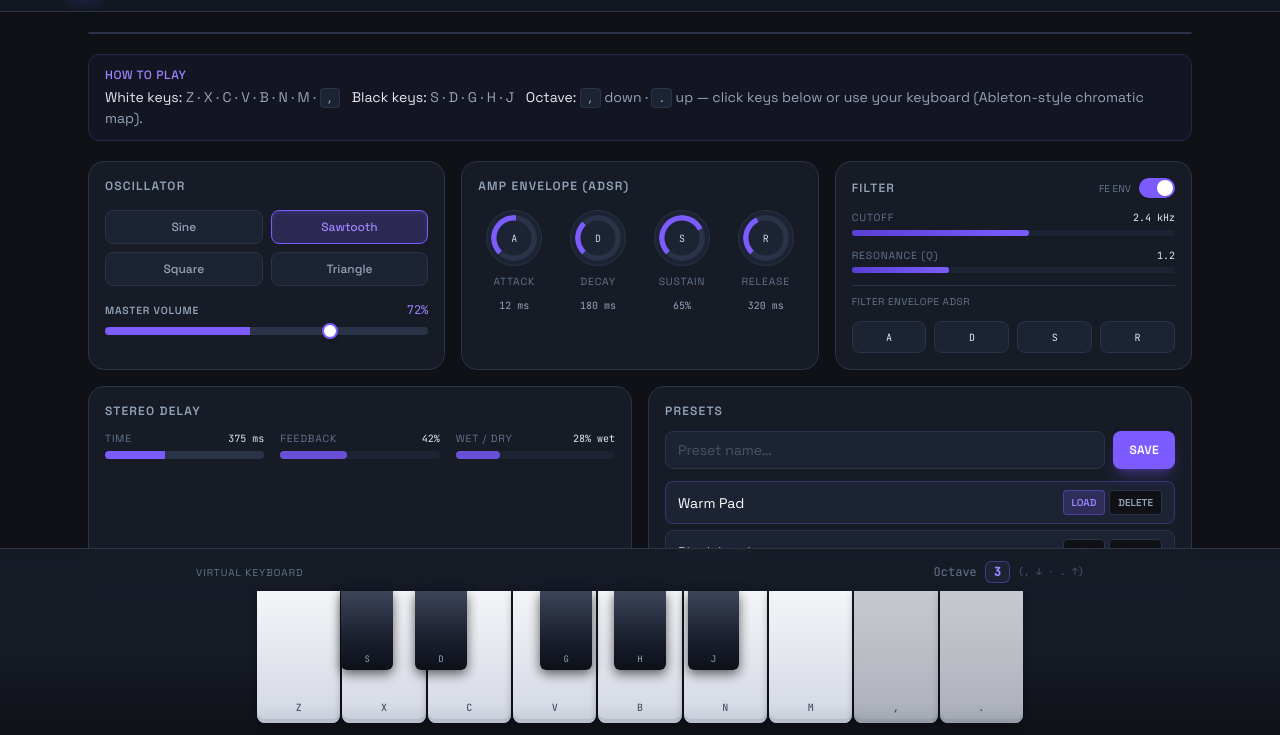
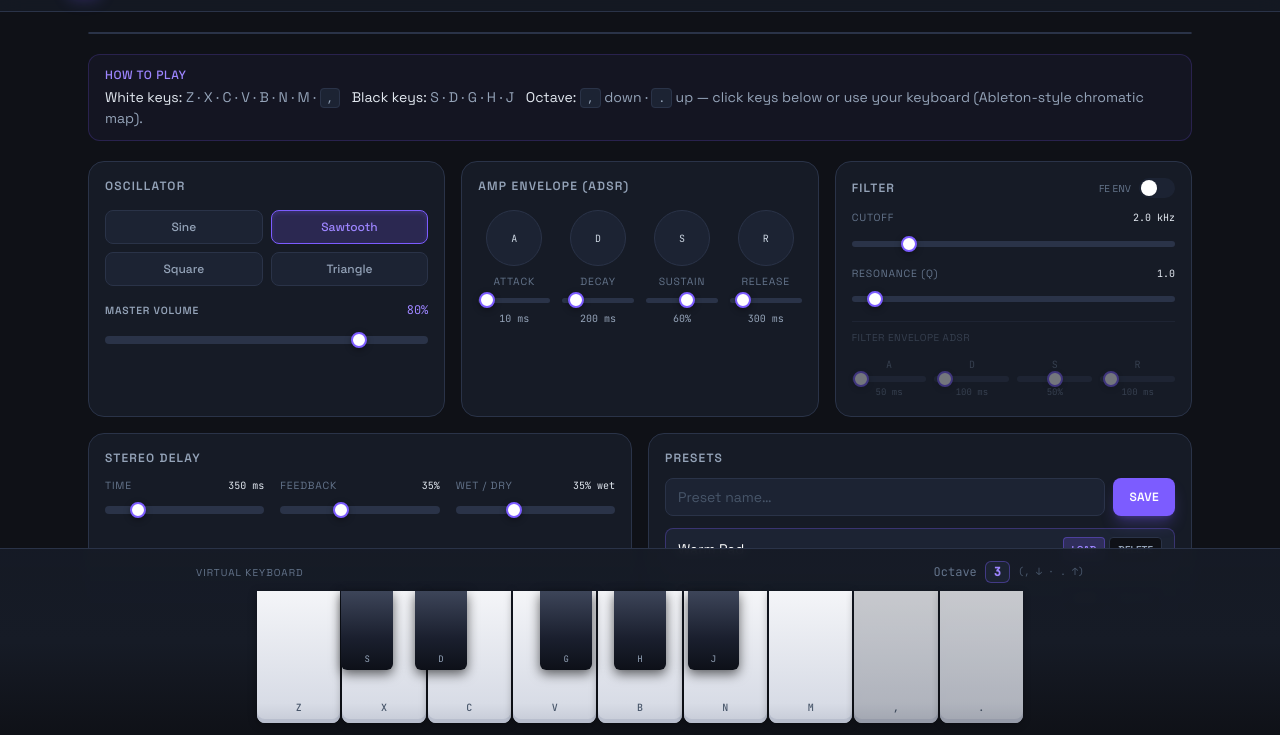
Before and after one commit to linze0721/synth-pad, a website built with Vite: page index.html in a window 1280 px wide. Shown: the part 65-800 px from the top of the page. Built offline with nearby package versions, Linux system fonts and the light colour scheme.

Commit message:
feat: wire synth parameters to UI controls
Signed-off-by: Berserk Agent <berserk@agent.local>

```diff
--- a/index.html
+++ b/index.html
@@ -79,20 +79,18 @@
 
       <section class="lg:col-span-4 rounded-2xl border border-surface-border bg-surface-raised p-4 space-y-4">
         <h2 class="text-xs font-semibold uppercase tracking-widest text-slate-400">Oscillator</h2>
-        <div class="grid grid-cols-2 gap-2">
-          <button type="button" class="px-3 py-2 rounded-lg text-xs font-medium border border-surface-border bg-surface-panel text-slate-400 hover:border-slate-500">Sine</button>
-          <button type="button" class="px-3 py-2 rounded-lg text-xs font-medium border border-accent bg-accent/20 text-accent-glow shadow-inner shadow-accent/20">Sawtooth</button>
-          <button type="button" class="px-3 py-2 rounded-lg text-xs font-medium border border-surface-border bg-surface-panel text-slate-400 hover:border-slate-500">Square</button>
-          <button type="button" class="px-3 py-2 rounded-lg text-xs font-medium border border-surface-border bg-surface-panel text-slate-400 hover:border-slate-500">Triangle</button>
+        <div class="grid grid-cols-2 gap-2" id="waveform-group" role="group" aria-label="Oscillator waveform">
+          <button type="button" id="waveform-sine" data-waveform="sine" aria-pressed="false" class="px-3 py-2 rounded-lg text-xs font-medium border border-surface-border bg-surface-panel text-slate-400 hover:border-slate-500">Sine</button>
+          <button type="button" id="waveform-sawtooth" data-waveform="sawtooth" aria-pressed="true" class="px-3 py-2 rounded-lg text-xs font-medium border border-accent bg-accent/20 text-accent-glow shadow-inner shadow-accent/20">Sawtooth</button>
+          <button type="button" id="waveform-square" data-waveform="square" aria-pressed="false" class="px-3 py-2 rounded-lg text-xs font-medium border border-surface-border bg-surface-panel text-slate-400 hover:border-slate-500">Square</button>
+          <button type="button" id="waveform-triangle" data-waveform="triangle" aria-pressed="false" class="px-3 py-2 rounded-lg text-xs font-medium border border-surface-border bg-surface-panel text-slate-400 hover:border-slate-500">Triangle</button>
         </div>
         <div>
           <div class="flex justify-between items-baseline mb-2">
             <span class="control-label font-semibold uppercase text-slate-400">Master volume</span>
-            <span class="font-mono text-xs text-accent-glow">72%</span>
+            <span id="master-volume-value" class="font-mono text-xs text-accent-glow">80%</span>
           </div>
-          <div class="h-2 rounded-full slider-track relative">
-            <div class="absolute right-[28%] top-1/2 -translate-y-1/2 w-4 h-4 rounded-full bg-white shadow-md border-2 border-accent"></div>
-          </div>
+          <input type="range" id="master-volume" class="param-range w-full" min="0" max="100" step="1" value="80" aria-label="Master volume" />
         </div>
       </section>
 
@@ -100,36 +98,36 @@
         <h2 class="text-xs font-semibold uppercase tracking-widest text-slate-400 mb-4">Amp envelope (ADSR)</h2>
         <div class="grid grid-cols-4 gap-3">
           <div class="flex flex-col items-center gap-2">
-            <div class="relative w-14 h-14 rounded-full bg-surface-panel border border-surface-border flex items-center justify-center">
-              <div class="absolute inset-1 rounded-full knob-ring"></div>
-              <span class="relative text-[10px] font-mono text-slate-300">A</span>
-            </div>
+            <label class="relative w-14 h-14 rounded-full bg-surface-panel border border-surface-border flex items-center justify-center cursor-pointer" for="amp-a">
+              <span class="relative text-[10px] font-mono text-slate-300 pointer-events-none">A</span>
+            </label>
             <span class="control-label text-slate-500 uppercase">Attack</span>
-            <span class="font-mono text-[10px] text-slate-400">12 ms</span>
+            <input type="range" id="amp-a" class="param-range param-range--knob w-full max-w-[4.5rem]" min="1" max="2000" step="1" value="10" aria-label="Amp attack" />
+            <span id="amp-a-value" class="font-mono text-[10px] text-slate-400">10 ms</span>
           </div>
           <div class="flex flex-col items-center gap-2">
-            <div class="relative w-14 h-14 rounded-full bg-surface-panel border border-surface-border flex items-center justify-center">
-              <div class="absolute inset-1 rounded-full knob-ring" style="background: conic-gradient(from 225deg, #7c5cff 0deg, #7c5cff 90deg, #2a3348 90deg);"></div>
-              <span class="relative text-[10px] font-mono text-slate-300">D</span>
-            </div>
+            <label class="relative w-14 h-14 rounded-full bg-surface-panel border border-surface-border flex items-center justify-center cursor-pointer" for="amp-d">
+              <span class="relative text-[10px] font-mono text-slate-300 pointer-events-none">D</span>
+            </label>
             <span class="control-label text-slate-500 uppercase">Decay</span>
-            <span class="font-mono text-[10px] text-slate-400">180 ms</span>
+            <input type="range" id="amp-d" class="param-range param-range--knob w-full max-w-[4.5rem]" min="1" max="2000" step="1" value="200" aria-label="Amp decay" />
+            <span id="amp-d-value" class="font-mono text-[10px] text-slate-400">200 ms</span>
           </div>
           <div class="flex flex-col items-center gap-2">
-            <div class="relative w-14 h-14 rounded-full bg-surface-panel border border-surface-border flex items-center justify-center">
-              <div class="absolute inset-1 rounded-full knob-ring" style="background: conic-gradient(from 225deg, #7c5cff 0deg, #7c5cff 200deg, #2a3348 200deg);"></div>
-              <span class="relative text-[10px] font-mono text-slate-300">S</span>
-            </div>
+            <label class="relative w-14 h-14 rounded-full bg-surface-panel border border-surface-border flex items-center justify-center cursor-pointer" for="amp-s">
+              <span class="relative text-[10px] font-mono text-slate-300 pointer-events-none">S</span>
+            </label>
             <span class="control-label text-slate-500 uppercase">Sustain</span>
-            <span class="font-mono text-[10px] text-slate-400">65%</span>
+            <input type="range" id="amp-s" class="param-range param-range--knob w-full max-w-[4.5rem]" min="0" max="100" step="1" value="60" aria-label="Amp sustain" />
+            <span id="amp-s-value" class="font-mono text-[10px] text-slate-400">60%</span>
           </div>
           <div class="flex flex-col items-center gap-2">
-            <div class="relative w-14 h-14 rounded-full bg-surface-panel border border-surface-border flex items-center justify-center">
-              <div class="absolute inset-1 rounded-full knob-ring" style="background: conic-gradient(from 225deg, #7c5cff 0deg, #7c5cff 110deg, #2a3348 110deg);"></div>
-              <span class="relative text-[10px] font-mono text-slate-300">R</span>
-            </div>
+            <label class="relative w-14 h-14 rounded-full bg-surface-panel border border-surface-border flex items-center justify-center cursor-pointer" for="amp-r">
+              <span class="relative text-[10px] font-mono text-slate-300 pointer-events-none">R</span>
+            </label>
             <span class="control-label text-slate-500 uppercase">Release</span>
-            <span class="font-mono text-[10px] text-slate-400">320 ms</span>
+            <input type="range" id="amp-r" class="param-range param-range--knob w-full max-w-[4.5rem]" min="1" max="3000" step="1" value="300" aria-label="Amp release" />
+            <span id="amp-r-value" class="font-mono text-[10px] text-slate-400">300 ms</span>
           </div>
         </div>
       </section>
@@ -137,29 +135,45 @@
       <section class="lg:col-span-4 rounded-2xl border border-surface-border bg-surface-raised p-4 space-y-3">
         <div class="flex justify-between items-center">
           <h2 class="text-xs font-semibold uppercase tracking-widest text-slate-400">Filter</h2>
-          <label class="flex items-center gap-2 cursor-pointer">
+          <button type="button" id="filter-fe-env" class="flex items-center gap-2 cursor-pointer bg-transparent border-0 p-0" role="switch" aria-checked="false" aria-label="Filter envelope">
             <span class="text-[10px] text-slate-500 uppercase">FE env</span>
-            <div class="w-9 h-5 rounded-full bg-accent relative">
-              <div class="absolute right-0.5 top-0.5 w-4 h-4 rounded-full bg-white shadow"></div>
-            </div>
-          </label>
+            <span data-fe-track class="w-9 h-5 rounded-full bg-surface-panel relative inline-block">
+              <span data-fe-knob class="absolute left-0.5 top-0.5 w-4 h-4 rounded-full bg-white shadow"></span>
+            </span>
+          </button>
         </div>
         <div class="space-y-3">
           <div>
-            <div class="flex justify-between mb-1"><span class="control-label uppercase text-slate-500">Cutoff</span><span class="font-mono text-[10px]">2.4 kHz</span></div>
-            <div class="h-1.5 rounded-full bg-surface-panel"><div class="h-full w-[55%] rounded-full bg-gradient-to-r from-accent-dim to-accent"></div></div>
+            <div class="flex justify-between mb-1"><span class="control-label uppercase text-slate-500">Cutoff</span><span id="filter-cutoff-value" class="font-mono text-[10px]">2.0 kHz</span></div>
+            <input type="range" id="filter-cutoff" class="param-range param-range--thin w-full" min="80" max="12000" step="10" value="2000" aria-label="Filter cutoff" />
           </div>
           <div>
-            <div class="flex justify-between mb-1"><span class="control-label uppercase text-slate-500">Resonance (Q)</span><span class="font-mono text-[10px]">1.2</span></div>
-            <div class="h-1.5 rounded-full bg-surface-panel"><div class="h-full w-[30%] rounded-full bg-gradient-to-r from-accent-dim to-accent"></div></div>
+            <div class="flex justify-between mb-1"><span class="control-label uppercase text-slate-500">Resonance (Q)</span><span id="filter-resonance-value" class="font-mono text-[10px]">1.0</span></div>
+            <input type="range" id="filter-resonance" class="param-range param-range--thin w-full" min="0.1" max="18" step="0.1" value="1" aria-label="Filter resonance" />
           </div>
         </div>
-        <div class="pt-2 border-t border-surface-border grid grid-cols-4 gap-2 opacity-100">
+        <div id="filter-fe-adsr" class="pt-2 border-t border-surface-border grid grid-cols-4 gap-2 opacity-40 pointer-events-none">
           <p class="col-span-4 text-[10px] text-slate-500 uppercase tracking-wider mb-1">Filter envelope ADSR</p>
-          <div class="text-center"><div class="h-8 rounded-lg bg-surface-panel border border-surface-border flex items-center justify-center text-[10px] font-mono">A</div></div>
-          <div class="text-center"><div class="h-8 rounded-lg bg-surface-panel border border-surface-border flex items-center justify-center text-[10px] font-mono">D</div></div>
-          <div class="text-center"><div class="h-8 rounded-lg bg-surface-panel border border-surface-border flex items-center justify-center text-[10px] font-mono">S</div></div>
-          <div class="text-center"><div class="h-8 rounded-lg bg-surface-panel border border-surface-border flex items-center justify-center text-[10px] font-mono">R</div></div>
+          <div class="text-center flex flex-col gap-1">
+            <span class="text-[10px] font-mono text-slate-500">A</span>
+            <input type="range" id="fe-a" class="param-range param-range--thin w-full" min="1" max="2000" step="1" value="50" aria-label="Filter env attack" />
+            <span id="fe-a-value" class="font-mono text-[9px] text-slate-500">50 ms</span>
+          </div>
+          <div class="text-center flex flex-col gap-1">
+            <span class="text-[10px] font-mono text-slate-500">D</span>
+            <input type="range" id="fe-d" class="param-range param-range--thin w-full" min="1" max="2000" step="1" value="150" aria-label="Filter env decay" />
+            <span id="fe-d-value" class="font-mono text-[9px] text-slate-500">150 ms</span>
+          </div>
+          <div class="text-center flex flex-col gap-1">
+            <span class="text-[10px] font-mono text-slate-500">S</span>
+            <input type="range" id="fe-s" class="param-range param-range--thin w-full" min="0" max="100" step="1" value="50" aria-label="Filter env sustain" />
+            <span id="fe-s-value" class="font-mono text-[9px] text-slate-500">50%</span>
+          </div>
+          <div class="text-center flex flex-col gap-1">
+            <span class="text-[10px] font-mono text-slate-500">R</span>
+            <input type="range" id="fe-r" class="param-range param-range--thin w-full" min="1" max="2000" step="1" value="200" aria-label="Filter env release" />
+            <span id="fe-r-value" class="font-mono text-[9px] text-slate-500">200 ms</span>
+          </div>
         </div>
       </section>
 
@@ -167,16 +181,16 @@
         <h2 class="text-xs font-semibold uppercase tracking-widest text-slate-400">Stereo delay</h2>
         <div class="grid sm:grid-cols-3 gap-4">
           <div>
-            <div class="flex justify-between mb-1"><span class="control-label uppercase text-slate-500">Time</span><span class="font-mono text-[10px]">375 ms</span></div>
-            <div class="h-2 rounded-full slider-track" style="background: linear-gradient(90deg, #7c5cff 0%, #7c5cff 38%, #2a3348 38%);"></div>
+            <div class="flex justify-between mb-1"><span class="control-label uppercase text-slate-500">Time</span><span id="delay-time-value" class="font-mono text-[10px]">350 ms</span></div>
+            <input type="range" id="delay-time" class="param-range w-full" min="0" max="2000" step="5" value="350" aria-label="Delay time" />
           </div>
           <div>
-            <div class="flex justify-between mb-1"><span class="control-label uppercase text-slate-500">Feedback</span><span class="font-mono text-[10px]">42%</span></div>
-            <div class="h-2 rounded-full bg-surface-panel"><div class="h-full w-[42%] rounded-full bg-accent/80"></div></div>
+            <div class="flex justify-between mb-1"><span class="control-label uppercase text-slate-500">Feedback</span><span id="delay-feedback-value" class="font-mono text-[10px]">35%</span></div>
+            <input type="range" id="delay-feedback" class="param-range w-full" min="0" max="95" step="1" value="35" aria-label="Delay feedback" />
           </div>
           <div>
-            <div class="flex justify-between mb-1"><span class="control-label uppercase text-slate-500">Wet / dry</span><span class="font-mono text-[10px]">28% wet</span></div>
-            <div class="h-2 rounded-full bg-surface-panel"><div class="h-full w-[28%] rounded-full bg-accent/80"></div></div>
+            <div class="flex justify-between mb-1"><span class="control-label uppercase text-slate-500">Wet / dry</span><span id="delay-mix-value" class="font-mono text-[10px]">35% wet</span></div>
+            <input type="range" id="delay-mix" class="param-range w-full" min="0" max="100" step="1" value="35" aria-label="Delay wet mix" />
           </div>
         </div>
       </section>
--- a/src/main.js
+++ b/src/main.js
@@ -1,6 +1,7 @@
 import './style.css'
 import { createAudioEngine } from './audio/AudioEngine.js'
 import { initKeyboard } from './input/keyboard.js'
+import { bindSynthControls } from './ui/bindControls.js'
 
 const engine = createAudioEngine()
 
@@ -9,5 +10,6 @@ if (!engine.available) {
 } else {
   engine.init()
   engine.attachUserGestureResume()
+  bindSynthControls(engine)
   initKeyboard(engine)
 }
--- a/src/style.css
+++ b/src/style.css
@@ -60,3 +60,41 @@ body {
   font-size: 0.65rem;
   letter-spacing: 0.08em;
 }
+
+.param-range {
+  -webkit-appearance: none;
+  appearance: none;
+  height: 0.5rem;
+  border-radius: 9999px;
+  background: var(--surface-border);
+  outline: none;
+}
+
+.param-range--thin {
+  height: 0.375rem;
+}
+
+.param-range--knob {
+  height: 0.35rem;
+}
+
+.param-range::-webkit-slider-thumb {
+  -webkit-appearance: none;
+  width: 1rem;
+  height: 1rem;
+  border-radius: 50%;
+  background: #fff;
+  border: 2px solid var(--accent);
+  box-shadow: 0 2px 6px rgba(0, 0, 0, 0.35);
+  cursor: pointer;
+}
+
+.param-range::-moz-range-thumb {
+  width: 1rem;
+  height: 1rem;
+  border-radius: 50%;
+  background: #fff;
+  border: 2px solid var(--accent);
+  box-shadow: 0 2px 6px rgba(0, 0, 0, 0.35);
+  cursor: pointer;
+}
--- /dev/null
+++ b/src/ui/bindControls.js
@@ -0,0 +1,246 @@
+const THROTTLE_MS = 32;
+
+/**
+ * @param {(...args: unknown[]) => void} fn
+ * @param {number} ms
+ */
+function throttle(fn, ms) {
+  let last = 0;
+  /** @type {ReturnType<typeof setTimeout> | null} */
+  let timer = null;
+  return (...args) => {
+    const now = Date.now();
+    const run = () => {
+      last = Date.now();
+      fn(...args);
+    };
+    if (now - last >= ms) {
+      run();
+    } else if (!timer) {
+      timer = setTimeout(() => {
+        timer = null;
+        run();
+      }, ms - (now - last));
+    }
+  };
+}
+
+/**
+ * @param {import('../audio/AudioEngine.js').AudioEngine} engine
+ * @returns {string[]}
+ */
+export function bindSynthControls(engine) {
+  const vm = () => engine.voiceManager;
+  if (!vm()) {
+    return [];
+  }
+
+  const wired = [];
+
+  const waveButtons = document.querySelectorAll('[data-waveform]');
+  const setWaveformActive = (type) => {
+    for (const btn of waveButtons) {
+      const isActive = btn.getAttribute('data-waveform') === type;
+      btn.classList.toggle('border-accent', isActive);
+      btn.classList.toggle('bg-accent/20', isActive);
+      btn.classList.toggle('text-accent-glow', isActive);
+      btn.classList.toggle('shadow-inner', isActive);
+      btn.classList.toggle('shadow-accent/20', isActive);
+      btn.classList.toggle('border-surface-border', !isActive);
+      btn.classList.toggle('bg-surface-panel', !isActive);
+      btn.classList.toggle('text-slate-400', !isActive);
+      btn.setAttribute('aria-pressed', isActive ? 'true' : 'false');
+    }
+  };
+
+  for (const btn of waveButtons) {
+    if (btn.id) {
+      wired.push(btn.id);
+    }
+    btn.addEventListener('click', () => {
+      const wf = /** @type {OscillatorType} */ (btn.getAttribute('data-waveform'));
+      vm().setParams({ waveform: wf });
+      setWaveformActive(wf);
+    });
+  }
+  setWaveformActive(vm().getParams().waveform);
+
+  const masterVol = document.getElementById('master-volume');
+  const masterVolLabel = document.getElementById('master-volume-value');
+  if (masterVol instanceof HTMLInputElement) {
+    wired.push('master-volume');
+    masterVol.value = String(Math.round(engine.masterVolume * 100));
+    const applyMaster = throttle((v) => {
+      engine.masterVolume = v / 100;
+      if (masterVolLabel) {
+        masterVolLabel.textContent = `${Math.round(v)}%`;
+      }
+    }, THROTTLE_MS);
+    masterVol.addEventListener('input', () => applyMaster(Number(masterVol.value)));
+    applyMaster(Number(masterVol.value));
+  }
+
+  const bindAdsr = (prefix, key) => {
+    const input = document.getElementById(`${prefix}-${key}`);
+    const label = document.getElementById(`${prefix}-${key}-value`);
+    if (!(input instanceof HTMLInputElement)) {
+      return;
+    }
+    wired.push(`${prefix}-${key}`);
+    const params = vm().getParams();
+    const adsr =
+      prefix === 'amp' ? params.ampAdsr : params.filter.feAdsr;
+    if (key === 's') {
+      input.value = String(Math.round((adsr.s ?? 0.5) * 100));
+    } else if (key === 'a' || key === 'd' || key === 'r') {
+      input.value = String(Math.round((adsr[key] ?? 0.1) * 1000));
+    }
+    const apply = throttle((raw) => {
+      const num = Number(raw);
+      if (prefix === 'amp') {
+        if (key === 's') {
+          vm().setParams({ ampAdsr: { [key]: num / 100 } });
+          if (label) {
+            label.textContent = `${Math.round(num)}%`;
+          }
+        } else {
+          vm().setParams({ ampAdsr: { [key]: num / 1000 } });
+          if (label) {
+            label.textContent = `${Math.round(num)} ms`;
+          }
+        }
+      } else if (prefix === 'fe') {
+        if (key === 's') {
+          vm().setParams({ filter: { feAdsr: { [key]: num / 100 } } });
+          if (label) {
+            label.textContent = `${Math.round(num)}%`;
+          }
+        } else {
+          vm().setParams({ filter: { feAdsr: { [key]: num / 1000 } } });
+          if (label) {
+            label.textContent = `${Math.round(num)} ms`;
+          }
+        }
+      }
+    }, THROTTLE_MS);
+    input.addEventListener('input', () => apply(input.value));
+    apply(input.value);
+  };
+
+  ['a', 'd', 's', 'r'].forEach((k) => bindAdsr('amp', k));
+
+  const cutoff = document.getElementById('filter-cutoff');
+  const cutoffLabel = document.getElementById('filter-cutoff-value');
+  if (cutoff instanceof HTMLInputElement) {
+    wired.push('filter-cutoff');
+    const p = vm().getParams().filter;
+    cutoff.value = String(Math.round(p.cutoff));
+    const applyCutoff = throttle((hz) => {
+      vm().setFilterCutoff(hz);
+      if (cutoffLabel) {
+        const n = Number(hz);
+        cutoffLabel.textContent =
+          n >= 1000 ? `${(n / 1000).toFixed(1)} kHz` : `${Math.round(n)} Hz`;
+      }
+    }, THROTTLE_MS);
+    cutoff.addEventListener('input', () => applyCutoff(Number(cutoff.value)));
+    applyCutoff(Number(cutoff.value));
+  }
+
+  const resonance = document.getElementById('filter-resonance');
+  const resonanceLabel = document.getElementById('filter-resonance-value');
+  if (resonance instanceof HTMLInputElement) {
+    wired.push('filter-resonance');
+    resonance.value = String(vm().getParams().filter.resonance);
+    const applyQ = throttle((q) => {
+      vm().setParams({ filter: { resonance: Number(q) } });
+      if (resonanceLabel) {
+        resonanceLabel.textContent = Number(q).toFixed(1);
+      }
+    }, THROTTLE_MS);
+    resonance.addEventListener('input', () => applyQ(resonance.value));
+    applyQ(resonance.value);
+  }
+
+  const feToggle = document.getElementById('filter-fe-env');
+  const fePanel = document.getElementById('filter-fe-adsr');
+  const syncFePanel = (on) => {
+    if (fePanel) {
+      fePanel.classList.toggle('opacity-40', !on);
+      fePanel.classList.toggle('pointer-events-none', !on);
+    }
+    if (feToggle) {
+      feToggle.setAttribute('aria-checked', on ? 'true' : 'false');
+      const knob = feToggle.querySelector('[data-fe-knob]');
+      const track = feToggle.querySelector('[data-fe-track]');
+      if (knob && track) {
+        track.classList.toggle('bg-accent', on);
+        track.classList.toggle('bg-surface-panel', !on);
+        knob.classList.remove('left-0.5', 'right-0.5');
+        knob.classList.add(on ? 'right-0.5' : 'left-0.5');
+      }
+    }
+  };
+
+  if (feToggle) {
+    wired.push('filter-fe-env');
+    const feOn = vm().getParams().filter.feEnabled;
+    feToggle.addEventListener('click', () => {
+      const next = !vm().getParams().filter.feEnabled;
+      vm().setParams({ filter: { feEnabled: next } });
+      syncFePanel(next);
+    });
+    syncFePanel(feOn);
+  }
+
+  ['a', 'd', 's', 'r'].forEach((k) => bindAdsr('fe', k));
+
+  const delayTime = document.getElementById('delay-time');
+  const delayTimeLabel = document.getElementById('delay-time-value');
+  if (delayTime instanceof HTMLInputElement) {
+    wired.push('delay-time');
+    delayTime.value = String(Math.round(engine.delayTime * 1000));
+    const apply = throttle((ms) => {
+      engine.delayTime = Number(ms) / 1000;
+      if (delayTimeLabel) {
+        delayTimeLabel.textContent = `${Math.round(ms)} ms`;
+      }
+    }, THROTTLE_MS);
+    delayTime.addEventListener('input', () => apply(delayTime.value));
+    apply(delayTime.value);
+  }
+
+  const delayFeedback = document.getElementById('delay-feedback');
+  const delayFeedbackLabel = document.getElementById('delay-feedback-value');
+  if (delayFeedback instanceof HTMLInputElement) {
+    wired.push('delay-feedback');
+    delayFeedback.value = String(Math.round(engine.delayFeedback * 100));
+    const apply = throttle((pct) => {
+      engine.delayFeedback = Number(pct) / 100;
+      if (delayFeedbackLabel) {
+        delayFeedbackLabel.textContent = `${Math.round(pct)}%`;
+      }
+    }, THROTTLE_MS);
+    delayFeedback.addEventListener('input', () => apply(delayFeedback.value));
+    apply(delayFeedback.value);
+  }
+
+  const delayMix = document.getElementById('delay-mix');
+  const delayMixLabel = document.getElementById('delay-mix-value');
+  if (delayMix instanceof HTMLInputElement) {
+    wired.push('delay-mix');
+    delayMix.value = String(Math.round(engine.delayWet * 100));
+    const apply = throttle((pct) => {
+      engine.delayWet = Number(pct) / 100;
+      if (delayMixLabel) {
+        delayMixLabel.textContent = `${Math.round(pct)}% wet`;
+      }
+    }, THROTTLE_MS);
+    delayMix.addEventListener('input', () => apply(delayMix.value));
+    apply(delayMix.value);
+  }
+
+  wired.push('keyboard-octave');
+
+  return wired;
+}
```
